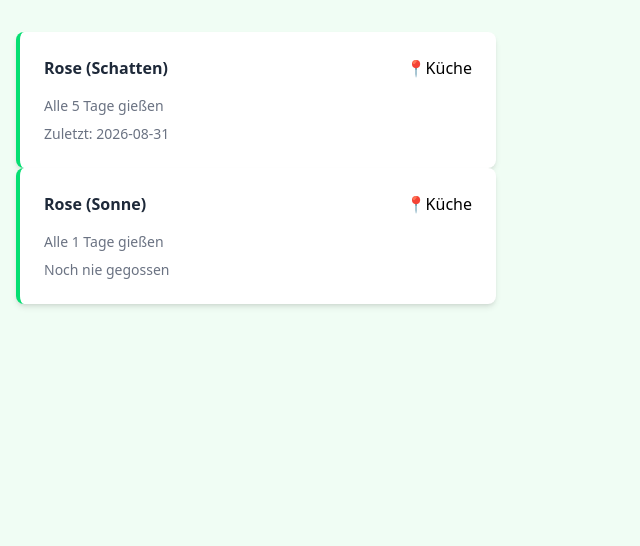
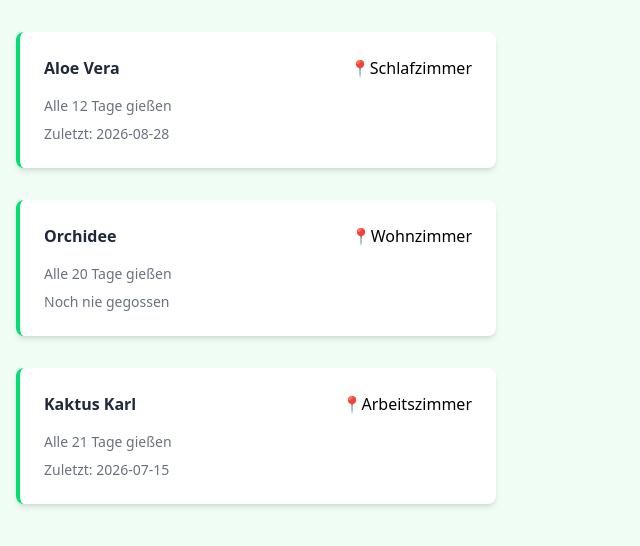
Before and after one commit to nilshartmann-workshops/2026-09-01-react, a React (Vite) app in the folder workspace/: page / in a window 1280 px wide. Shown: the top 546 px of the page, without its empty margins (0-640 px from the left). Built offline with nearby package versions, Linux system fonts and the light colour scheme.

Commit message:
03: Listen

```diff
--- a/workspace/src/components/App.tsx
+++ b/workspace/src/components/App.tsx
@@ -1,10 +1,40 @@
 import PlantCard from "./PlantCard.tsx";
+import { Plant } from "../types.ts";
+import PlantCardList from "./PlantCardList.tsx";
 
 export default function App() {
+
+//  const allPlants: Array<Plant> = [
+  const allPlants: Plant[] = [
+    {
+      id: "1",
+      name: "Aloe Vera",
+      location: "Schlafzimmer",
+      wateringInterval: 12,
+      lastWatered: "2026-08-28",
+    },
+    {
+      id: "2",
+      name: "Orchidee",
+      location: "Wohnzimmer",
+      wateringInterval: 20,
+    },
+    {
+      id: "3",
+      name: "Kaktus Karl",
+      location: "Arbeitszimmer",
+      wateringInterval: 21,
+      lastWatered: "2026-07-15",
+    },
+  ];
+
   return (
     <div className={"AppContainer"}>
-      <PlantCard name={"Rose (Schatten)"} location={"Küche"} lastWatered={"2026-08-31"} wateringInterval={5} />
-      <PlantCard name={"Rose (Sonne)"} location={"Küche"} wateringInterval={1} />
+      <PlantCardList plants={allPlants} />
+      {/*<PlantCard plant={*/}
+      {/*  {id: "1", name: "Rose (Schatten)", location: "Küche", lastWatered: "2026-08-31", wateringInterval: 5}*/}
+      {/*} />*/}
+      {/*<PlantCard name={"Rose (Sonne)"} location={"Küche"} wateringInterval={1} />*/}
     </div>
   );
 }
--- a/workspace/src/components/PlantCard.tsx
+++ b/workspace/src/components/PlantCard.tsx
@@ -4,6 +4,8 @@
 // <PlantCard
 
 // record PlantCardProps(String name, String location, String lastWatered, int wateringInterval) {}
+
+import { Plant } from "../types.ts";
 
 type PlantCardProps = {
   name: string;
@@ -42,6 +44,10 @@ export default function PlantCard( { name, location, lastWatered, wateringInterv
 
   // return React.createElement("div", React.createElement("h1", "Hello World"))
 
+  // if (!lastWatered) {
+  //   return null;
+  // }
+
   return (
     <div className={"PlantCard"}>
       <header>
--- /dev/null
+++ b/workspace/src/components/PlantCardList.tsx
@@ -0,0 +1,21 @@
+import { Plant } from "../types.ts";
+import PlantCard from "./PlantCard.tsx";
+
+type PlantCardListProps = {
+  plants: Plant[]
+}
+
+export default function PlantCardList(props: PlantCardListProps) {
+
+  return <div className={"PlantCardList"}>
+    {props.plants.map( (plant) => {
+      return <PlantCard
+        key={plant.id}
+        name={plant.name}
+        location={plant.location}
+        wateringInterval={plant.wateringInterval}
+        lastWatered={plant.lastWatered} />
+    })}
+  </div>
+
+}
--- /dev/null
+++ b/workspace/src/types.ts
@@ -0,0 +1,7 @@
+export type Plant = {
+  id: string;
+  name: string;
+  location: string;
+  lastWatered?: string;
+  wateringInterval: number;
+}
```
Also changed, not shown: 1 other file (tests, documents, lock files or other folders).
